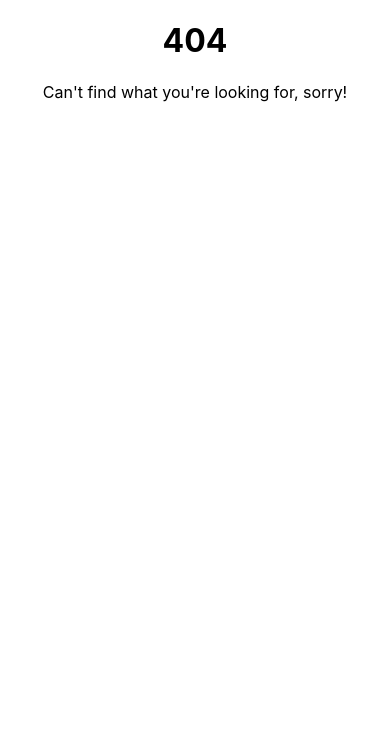
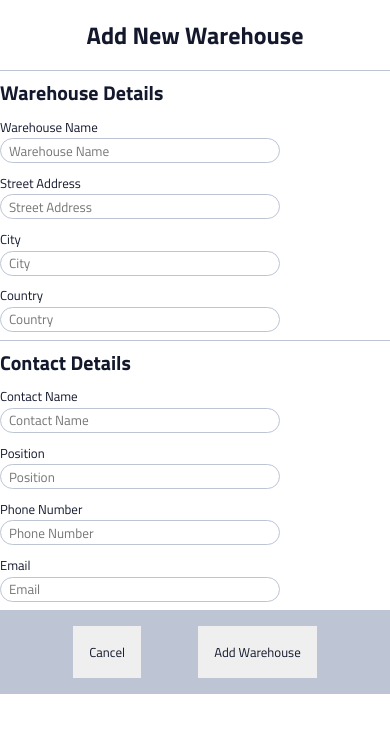
Before and after one commit to jorge-mantilla/in-stock, a React (Create React App) app: page /AddWarehouse in a window 390 px wide. Before the commit this address had no page. Shown: the top 732 px of the page. Built offline with nearby package versions, Linux system fonts and the light colour scheme.

Commit message:
styling mobile

```diff
--- a/package.json
+++ b/package.json
@@ -13,6 +13,7 @@
     "react-dom": "^18.2.0",
     "react-router-dom": "^6.10.0",
     "react-scripts": "5.0.1",
+    "sass": "^1.62.1",
     "scss": "^0.2.4",
     "web-vitals": "^2.1.4"
   },
--- a/src/App.js
+++ b/src/App.js
@@ -6,9 +6,7 @@ import InventoryPage from './Pages/InventoryPage/Inventory';
 import InventoryListPage from './Pages/InventoryDetails/InventoryDetails';
 import NotFound from './components/NotFound/NotFound';
 import { Routes, Route } from 'react-router-dom';
-//installed axios
-// npm i axios dotenv react-com react-router-dom scss
-//git repo check
+import AddWarehouse from './Pages/AddWarehouse/AddWarehouse';
 
 function App() {
   return (
@@ -16,6 +14,7 @@ function App() {
       <Routes>
         <Route path='/' element={<Main/>}></Route>
         <Route path='/Warehouse' element={<WarehousePage />}></Route>
+        <Route path='/AddWarehouse' element={<AddWarehouse />}></Route>
         <Route path='/WarehouseDetails' element={<WarehouseDetailsPage />}></Route>
         <Route path='/Inventory' element={<InventoryPage />}></Route>
         <Route path='/InventoryDetails' element={<InventoryListPage />}></Route>
--- /dev/null
+++ b/src/Pages/AddWarehouse/AddWarehouse.js
@@ -0,0 +1,149 @@
+import "./AddWarehouse.scss";
+import { useState } from "react";
+// import { useParams } from "react-router-dom";
+
+function AddWarehouse() {
+  const [formData, setFormData] = useState({
+    warehouseName: "",
+    streetAddress: "",
+    city: "",
+    country: "",
+    contactName: "",
+    position: "",
+    phoneNumber: "",
+    email: "",
+  });
+
+  const handleInputChange = (e) => {
+    setFormData({ ...formData, [e.target.name]: e.target.value });
+  };
+
+  const handleSubmit = async (e) => {
+    e.preventDefault();
+
+    try {
+      const response = await fetch("/api/warehouse", {
+        method: "POST",
+        headers: { "Content-Type": "application/json" },
+        body: JSON.stringify(formData),
+      });
+
+      if (!response.ok) {
+        throw new Error("Network response was not ok");
+      }
+
+      // handle successful response
+      console.log("Warehouse added successfully!");
+    } catch (error) {
+      console.error("Error adding warehouse:", error);
+    }
+  };
+
+  return (
+    <section className="addForm__container">
+      <article className="addForm">
+        <h1 className="addForm__header">Add New Warehouse</h1>
+
+        <div className="addForm__whd-container">
+          <h2 className="addForm__subheader">Warehouse Details</h2>
+
+          <form className="addForm__wh-form" onSubmit={handleSubmit} noValidate>
+            <label className="addForm__label">Warehouse Name</label>
+            <input
+              type="text"
+              name="warehouseName"
+              placeholder="Warehouse Name"
+              value={formData.warehouseName}
+              onChange={handleInputChange}
+              className="addForm__input"
+            />
+
+            <label className="addForm__label">Street Address</label>
+            <input
+              type="text"
+              name="streetAddress"
+              placeholder="Street Address"
+              value={formData.streetAddress}
+              onChange={handleInputChange}
+              className="addForm__input"
+            />
+
+            <label className="addForm__label">City</label>
+            <input
+              type="text"
+              name="city"
+              placeholder="City"
+              value={formData.city}
+              onChange={handleInputChange}
+              className="addForm__input"
+            />
+
+            <label className="addForm__label">Country</label>
+            <input
+              type="text"
+              name="country"
+              placeholder="Country"
+              value={formData.country}
+              onChange={handleInputChange}
+              className="addForm__input"
+            />
+            </form>
+        </div>
+        <div>
+            <h2 className="addForm__subheader">Contact Details</h2>
+
+        <form className="addForm__contact-form">
+
+            <label className="addForm__label">Contact Name</label>
+            <input
+              type="text"
+              name="contactName"
+              placeholder="Contact Name"
+              value={formData.contactName}
+              onChange={handleInputChange}
+              className="addForm__input"
+            />
+
+            <label className="addForm__label">Position</label>
+            <input
+              type="text"
+              name="position"
+              placeholder="Position"
+              value={formData.position}
+              onChange={handleInputChange}
+              className="addForm__input"
+            />
+
+            <label className="addForm__label">Phone Number</label>
+            <input
+              type="text"
+              name="phoneNumber"
+              placeholder="Phone Number"
+              value={formData.phoneNumber}
+              onChange={handleInputChange}
+              className="addForm__input"
+            />
+
+            <label className="addForm__label">Email</label>
+            <input
+              type="text"
+              name="email"
+              placeholder="Email"
+              value={formData.email}
+              onChange={handleInputChange}
+              className="addForm__input"
+            />
+          </form>
+        </div>
+        <div className="addForm__button-box">
+          <button className="addForm__cancel">Cancel</button>
+          <button className="addForm__submit" type="submit">
+            Add Warehouse
+          </button>
+        </div>
+      </article>
+    </section>
+  );
+}
+
+export default AddWarehouse;
--- /dev/null
+++ b/src/Pages/AddWarehouse/AddWarehouse.scss
@@ -0,0 +1,59 @@
+@use "../../styles/partials/mixins" as *;
+@use "../../styles/partials/globals" as *;
+@use "../../styles/partials/variables" as *;
+
+.addForm {
+    display: block;
+    &__header {
+        font-size: 24px;
+        line-height: 22px;
+        padding: 1.5rem;
+    }
+    &__subheader {
+        @include font_SubHeader-Mobile;
+        border-top: 1px solid $secondary-color--Cloud;
+        padding: .5rem 0;
+        text-align: left;
+    }
+    &__container {
+        display: block;
+    }
+    &__whd-container {
+        padding: 0;
+    }
+    &__wh-form {
+        display: flex;
+        flex-direction: column;
+    }
+    &__contact-form {
+        display: flex;
+        flex-direction: column;
+    }
+    &__input {
+        border-radius: 20px;
+        border: 1px solid $secondary-color--Cloud;
+        width: 280px;
+        height: 25px;
+        padding: .5rem;
+        margin-bottom: .5rem;
+    }
+    &__label {
+        padding: .1rem 0;
+        @include font_Body-Medium-Mobile;
+        text-align: left;
+    }
+    &__cancel {
+        @include font_Labels-Links-Buttons-Mobile;
+        padding: 1rem;
+    }
+    &__submit {
+        @include font_Labels-Links-Buttons-Mobile;
+        padding: 1rem;
+    }
+    &__button-box {
+        display: flex;
+        background-color: $secondary-color--Cloud;
+        justify-content: space-evenly;
+        padding: 1rem;
+    }
+}
```
Also changed, not shown: 1 other file (tests, documents, lock files or other folders).
